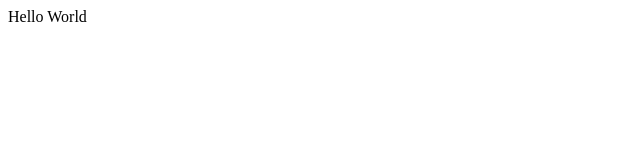
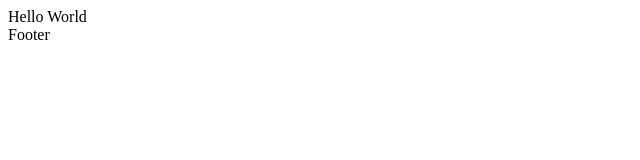
Before and after one commit to anushkakamalja/Cake-O-Mania, a Next.js app: page / in a window 1280 px wide. Shown: the top 160 px of the page, without its empty margins (0-640 px from the left). Built offline with nearby package versions, Linux system fonts and the light colour scheme.

Commit message:
Add sections and todo list
Signed-off-by: Rohit Patil <rohitpatil07122001@gmail.com>

```diff
--- a/pages/index.js
+++ b/pages/index.js
@@ -1,3 +1,11 @@
+import Footer from "../sections/homepage/footer"
+
 export default function Home() {
-    return <div>Hello World</div>;
+    return(
+        <div>
+            Hello World
+            <Footer/>
+        </div>
+
+    );
 }
--- /dev/null
+++ b/sections/homepage/footer.js
@@ -0,0 +1,9 @@
+const Footer = () => {
+    return(
+        <footer>
+            Footer
+        </footer>
+    );
+}
+
+export default Footer;
```
Also changed, not shown: todo.txt (added).
